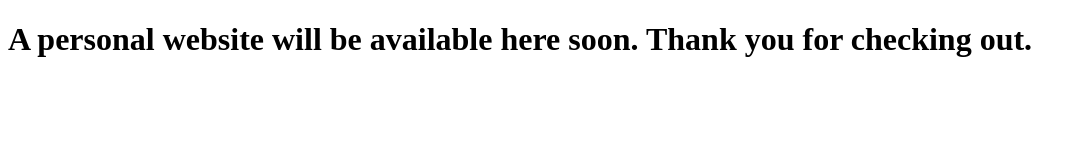
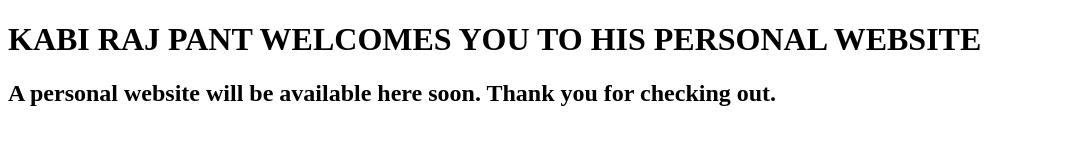
Before and after one commit to krp9848/mywebsite, a website: page dist/index.html in a window 1280 px wide. Shown: the whole page, without its empty margins (0-1086 px from the left). Drawn offline with Linux system fonts and the light colour scheme.

Commit message:
info update in index and about pages

```diff
--- a/dist/index.html
+++ b/dist/index.html
@@ -4,9 +4,10 @@
     <meta charset="UTF-8">
     <meta name="viewport" content="width=device-width, initial-scale=1.0">
     <meta http-equiv="X-UA-Compatible" content="ie=edge">
-    <title>My first website deployment using github</title>
+    <title>Story of my life</title>
 </head>
 <body>
-    <h1> A personal website will be available here soon. Thank you for checking out.</h1>
+    <h1>KABI RAJ PANT WELCOMES YOU TO HIS PERSONAL WEBSITE</h1>
+    <h2> A personal website will be available here soon. Thank you for checking out.</h2>
 </body>
 </html>
```
Also changed, not shown: dist/about.html (+2 -2 lines).
